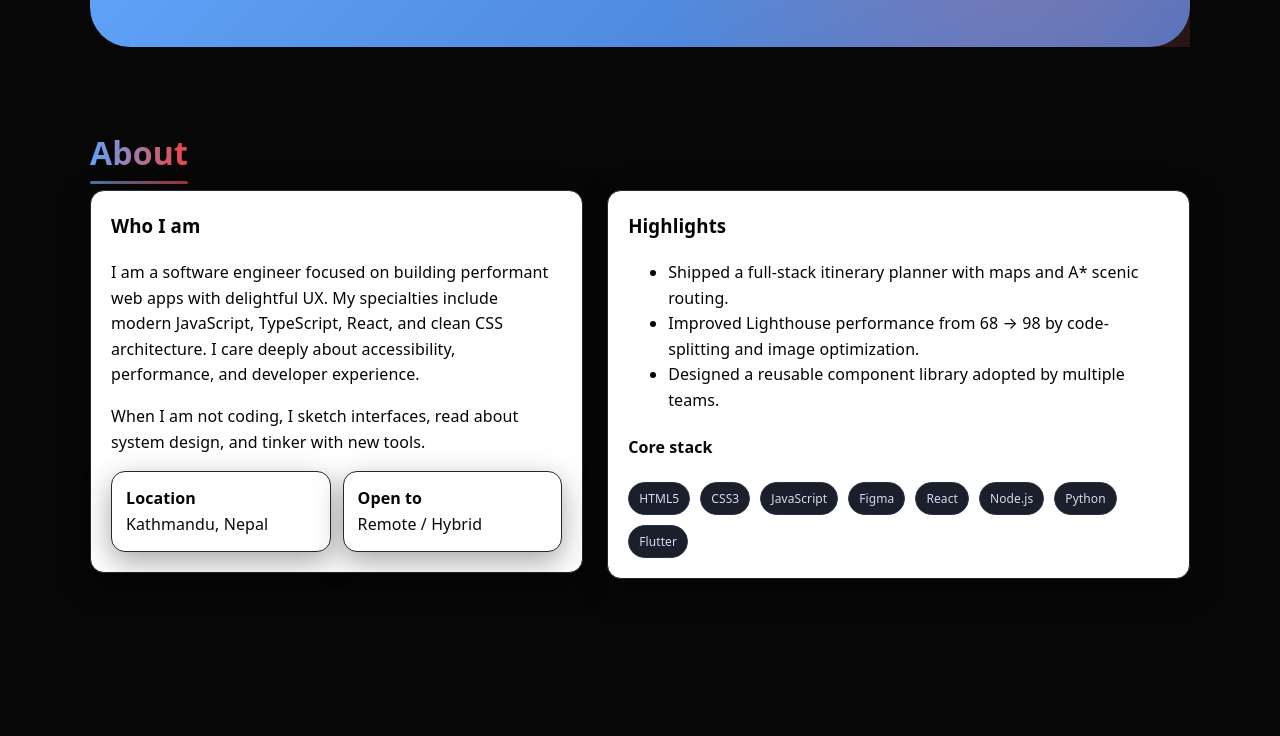
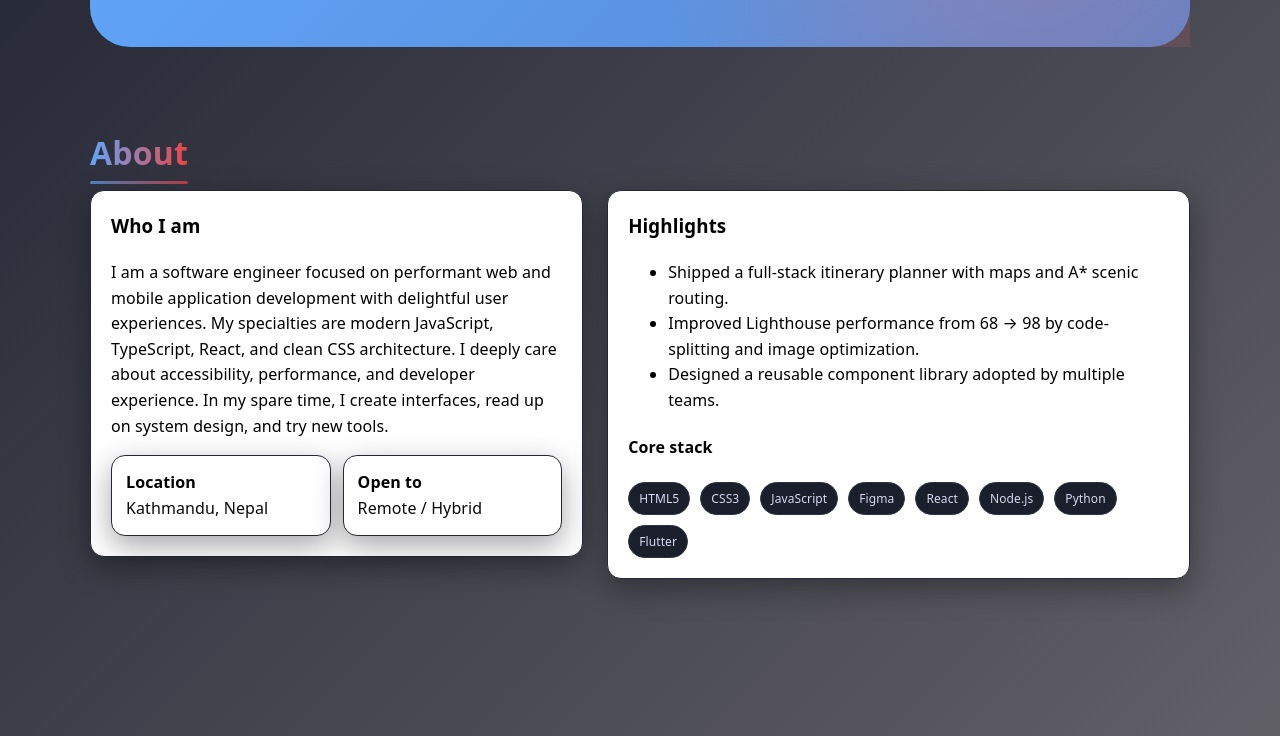
Before and after one commit to suwam/Portfolio, a plain HTML site: page index.html in a window 1280 px wide. Shown: the part 1023-1759 px from the top of the page. Drawn offline with Linux system fonts and the light colour scheme.

Commit message:
cv chnaged

```diff
--- a/index.html
+++ b/index.html
@@ -84,8 +84,8 @@
         <div class="reveal">
           <div class="card">
             <h3 style="margin-top:0">Who I am</h3>
-            <p>I am a software engineer focused on building performant web apps with delightful UX. My specialties include modern JavaScript, TypeScript, React, and clean CSS architecture. I care deeply about accessibility, performance, and developer experience.</p>
-            <p>When I am not coding, I sketch interfaces, read about system design, and tinker with new tools.</p>
+            <p>I am a software engineer focused on performant web and mobile application development with delightful user experiences. My specialties are modern JavaScript, TypeScript, React, and clean CSS architecture. I deeply care about accessibility, performance, and developer experience.
+            In my spare time, I create interfaces, read up on system design, and try new tools.</p>
             <div class="grid mini">
               <div class="card mini"><strong>Location</strong><br><span class="muted">Kathmandu, Nepal</span></div>
               <div class="card mini"><strong>Open to</strong><br><span class="muted">Remote / Hybrid</span></div>
--- a/style.css
+++ b/style.css
@@ -32,8 +32,9 @@ html { scroll-behavior: smooth; }
 body {
   margin: 0;
   font-family: ui-sans-serif, system-ui, -apple-system, Segoe UI, Roboto, "Helvetica Neue", Arial;
-  background: #070707; /* dark base */
-  color: var(--text);
+  background: linear-gradient(135deg, #0a0f1f 0%, #65636a 50%, #101013 100%);
+  box-shadow: 0 0 80px rgb(246, 243, 243),
+              0 0 120px rgba(218, 87, 192, 0.3);
   line-height: 1.6;
   letter-spacing: .1px;
 }
@@ -83,7 +84,7 @@ nav a:hover { opacity: 1; background: color-mix(in oklab, var(--text) 6%, transp
 /* Hero with animated gradient */
 
 .hero {
-  background: linear-gradient(-45deg, #1e3a8a, #60a5fa, #ef4444, #b91c1c);
+  background: linear-gradient(-45deg, #4b6099, #60a5fa, #c67e7e, #d54949);
   background-size: 400% 400%;
   animation: gradientBG 16s ease infinite;
   border-radius: 0 0 40px 40px;
@@ -265,7 +266,7 @@ nav a:hover { opacity: 1; background: color-mix(in oklab, var(--text) 6%, transp
 .contact-grid { grid-template-columns: 1.2fr 1fr; }
 form { display: grid; gap: 12px; }
 .field { display: grid; gap: 6px; }
-.input { background: #080808; border: 1px solid #26304a; border-radius: 12px; color:whitesmoke; padding: 12px 14px; }
+.input { background: #8ad3df; border: 1px solid #26304a; border-radius: 12px; color:rgb(11, 11, 11); padding: 12px 14px; }
 textarea.input { min-height: 140px; resize: vertical; }
 
 /* Footer */
```
